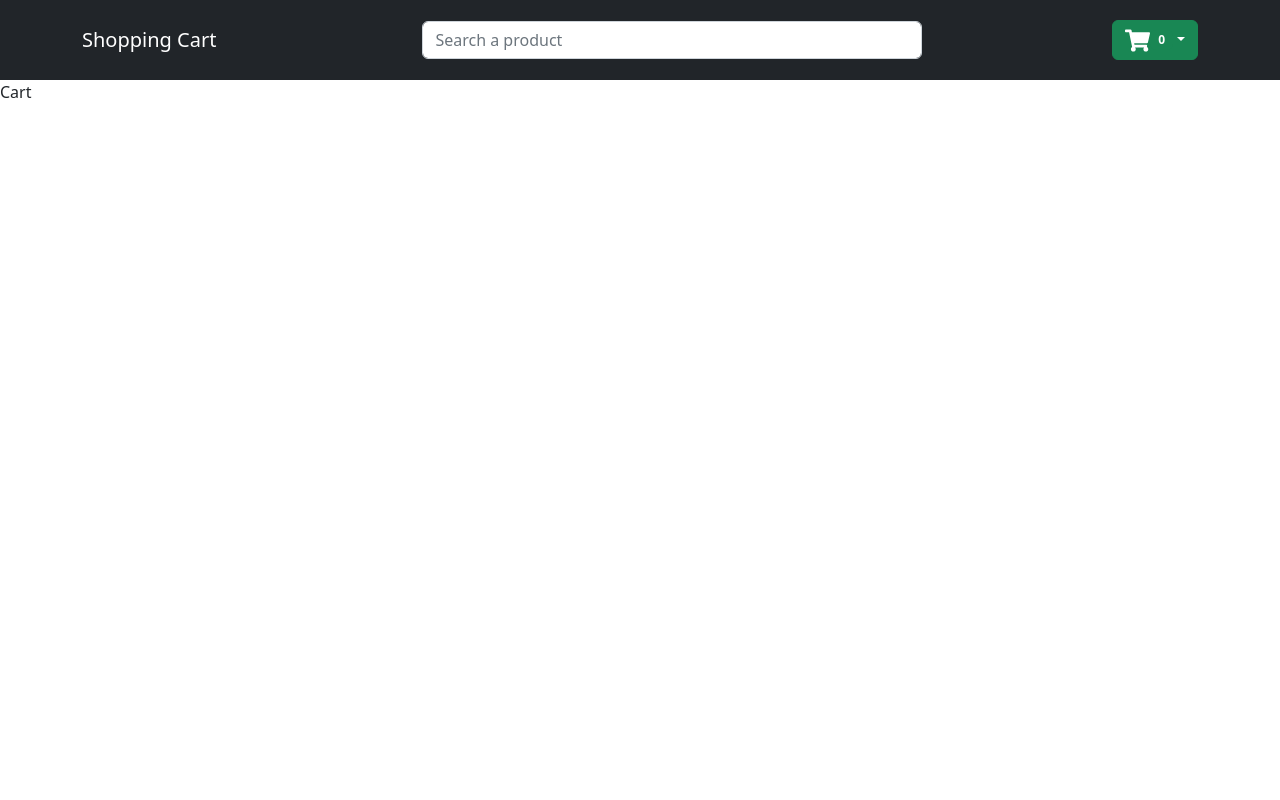
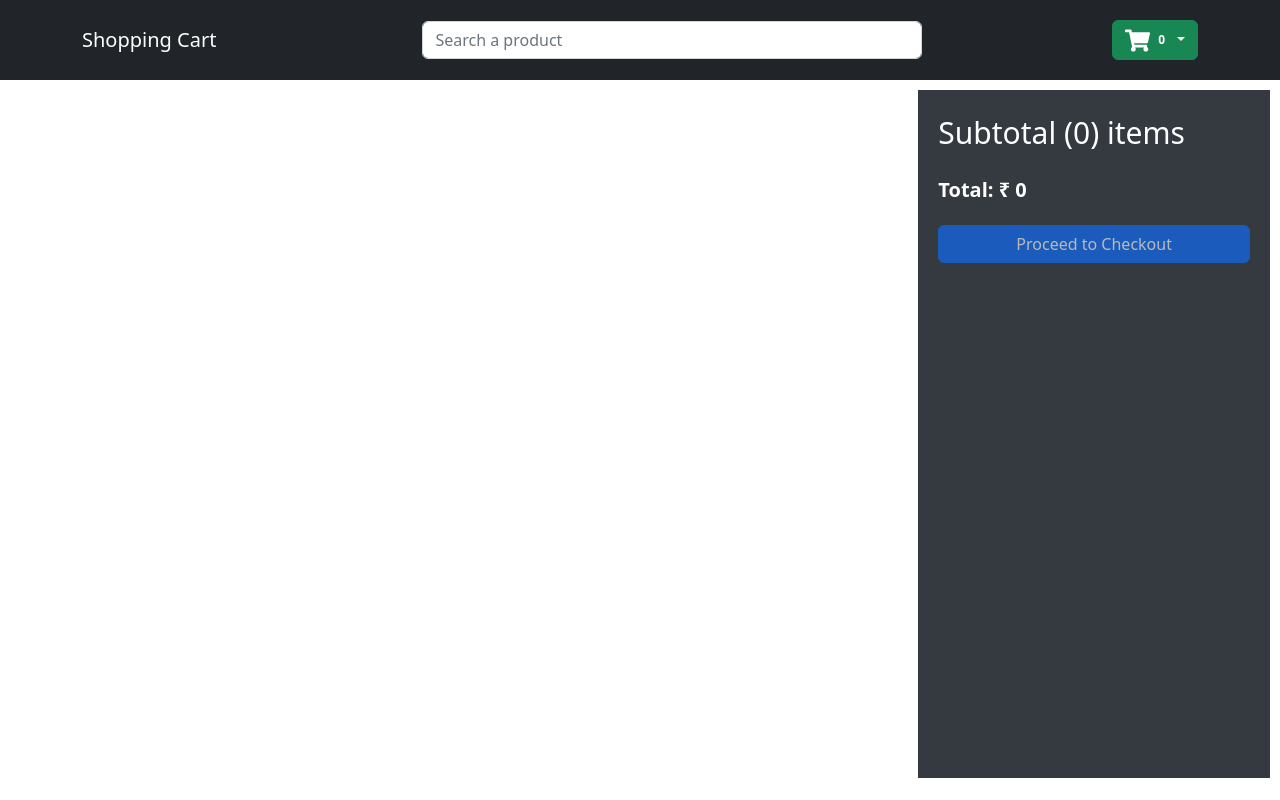
Before and after one commit to akshaybandivadekar/shopping-cart, a React (Create React App) app: page /cart in a window 1280 px wide. Built offline with nearby package versions, Linux system fonts and the light colour scheme.

Commit message:
Added Cart Page

```diff
--- a/src/components/Cart.js
+++ b/src/components/Cart.js
@@ -1,5 +1,82 @@
+import { useState, useEffect } from 'react';
+import { Button, Col, Form, Image, ListGroup, Row } from 'react-bootstrap';
+import { AiFillDelete } from 'react-icons/ai';
+import { CartState } from '../context/Context';
+import Rating from './Rating';
+
 function Cart() {
-  return <div>Cart</div>;
+  const {
+    state: { cart },
+    dispatch,
+  } = CartState();
+
+  const [total, setTotal] = useState(0);
+
+  useEffect(() => {
+    setTotal(
+      cart.reduce((acc, curr) => acc + Number(curr.price) * curr.qty, 0)
+    );
+  }, [cart]);
+
+  return (
+    <div className='home'>
+      <div className='productContainer'>
+        <ListGroup>
+          {cart.map((product) => {
+            return (
+              <ListGroup.Item key={product.id}>
+                <Row>
+                  <Col md={2}>
+                    <Image
+                      src={product.image}
+                      alt={product.name}
+                      fluid
+                      rounded
+                    />
+                  </Col>
+                  <Col md={2}>
+                    <span>{product.name}</span>
+                  </Col>
+                  <Col md={2}>₹ {product.price}</Col>
+                  <Col md={2}>
+                    <Rating rating={product.ratings} />
+                  </Col>
+                  <Col md={2}>
+                    <Form.Control as='select' value={product.qty}>
+                      {[...Array(product.inStock).keys()].map((x) => (
+                        <option key={x + 1}>{x + 1}</option>
+                      ))}
+                    </Form.Control>
+                  </Col>
+                  <Col md={2}>
+                    <Button
+                      type='button'
+                      variant='light'
+                      onClick={() =>
+                        dispatch({
+                          type: 'REMOVE_FROM_CART',
+                          payload: product,
+                        })
+                      }
+                    >
+                      <AiFillDelete fontSize='20px' />
+                    </Button>
+                  </Col>
+                </Row>
+              </ListGroup.Item>
+            );
+          })}
+        </ListGroup>
+      </div>
+      <div className='filters summary'>
+        <span className='title'>Subtotal ({cart.length}) items</span>
+        <span style={{ fontWeight: 700, fontSize: 20 }}>Total: ₹ {total}</span>
+        <Button type='button' disabled={cart.length === 0}>
+          Proceed to Checkout
+        </Button>
+      </div>
+    </div>
+  );
 }
 
 export default Cart;
--- a/src/components/styles.css
+++ b/src/components/styles.css
@@ -55,3 +55,7 @@
   padding: 0 20px;
   flex-direction: column;
 }
+
+.summary {
+  width: 30%;
+}
```
